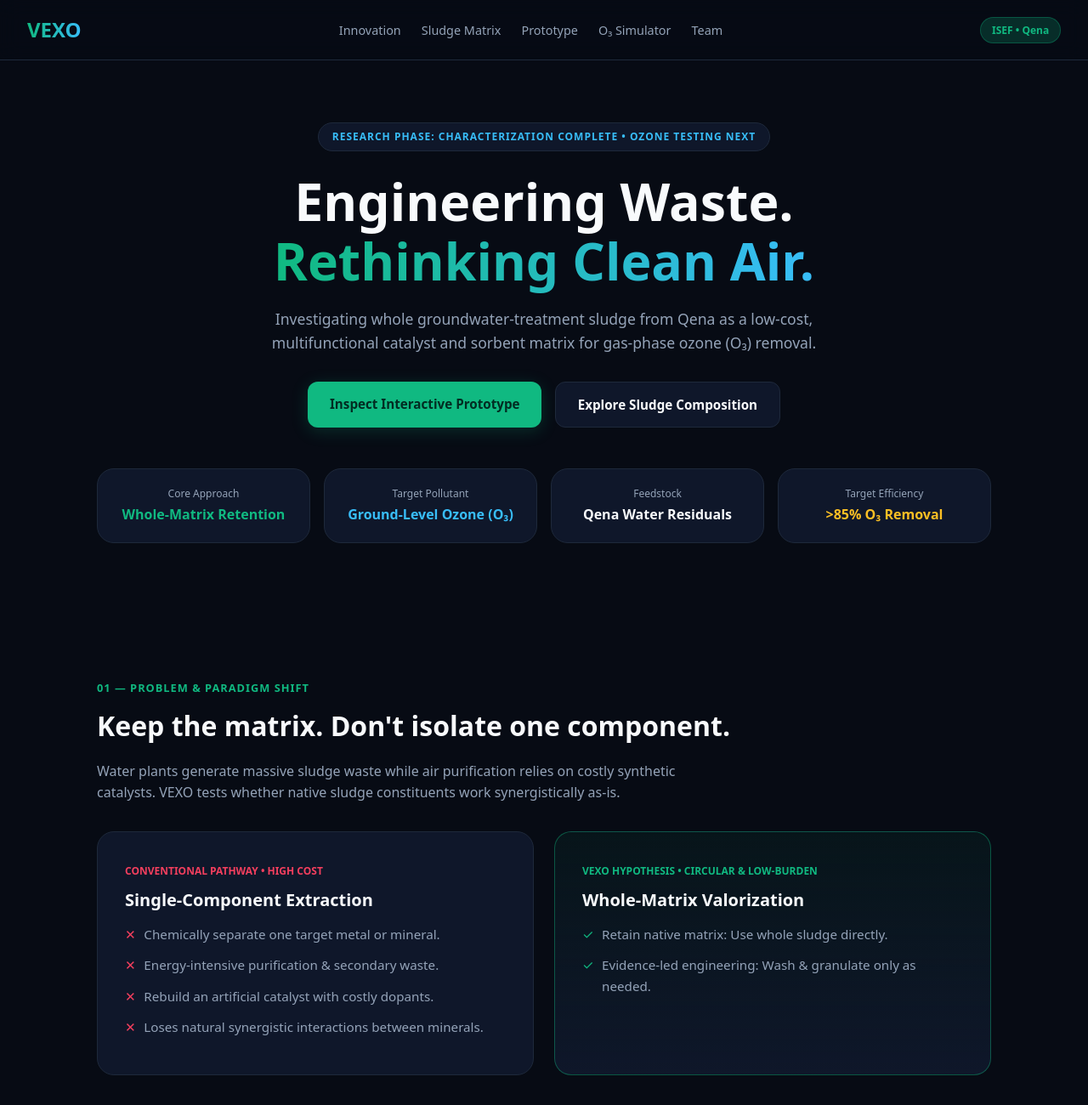
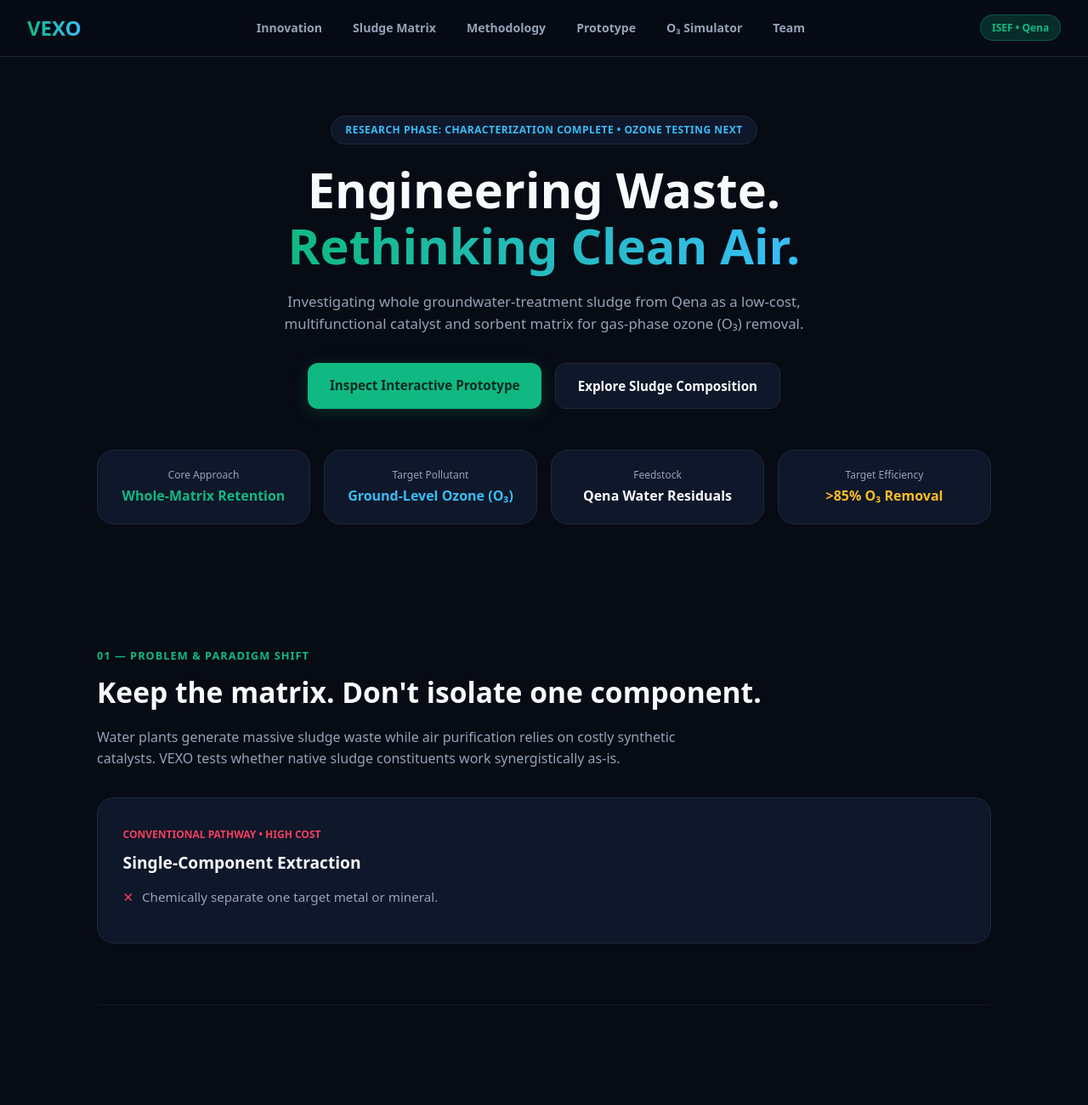
Before and after one commit to vexoproject834-bit/Vexo-Project, a plain HTML site: page index.html in a window 1280 px wide. Shown: the top 1300 px of the page at 85% size. After the commit the page ends 1183 px from the top, so only its background shows below. Drawn offline with Linux system fonts and the light colour scheme.

Commit message:
Update index.html

```diff
--- a/index.html
+++ b/index.html
@@ -18,34 +18,34 @@
     }
 
     * { box-sizing: border-box; margin: 0; padding: 0; font-family: system-ui, -apple-system, 'Segoe UI', Roboto, sans-serif; }
-    html { scroll-behavior: smooth; }
+    html { scroll-behavior: smooth; scroll-padding-top: 5rem; }
     body { background-color: var(--bg); color: var(--text); line-height: 1.6; }
 
     /* Navbar */
     nav {
       position: fixed; top: 0; width: 100%; z-index: 100;
-      background: rgba(7, 11, 20, 0.85); backdrop-filter: blur(12px);
-      border-bottom: 1px solid var(--border); padding: 1rem 2rem;
+      background: rgba(7, 11, 20, 0.9); backdrop-filter: blur(12px);
+      border-bottom: 1px solid var(--border); padding: 0.85rem 2rem;
       display: flex; justify-content: space-between; align-items: center;
     }
     .logo { font-size: 1.5rem; font-weight: 800; background: linear-gradient(90deg, var(--primary), var(--secondary)); -webkit-background-clip: text; -webkit-text-fill-color: transparent; text-decoration: none; }
-    .nav-links { display: flex; gap: 1.5rem; }
-    .nav-links a { color: var(--muted); text-decoration: none; font-size: 0.9rem; font-weight: 500; transition: 0.2s; }
-    .nav-links a:hover { color: var(--primary); }
+    .nav-links { display: flex; gap: 1.25rem; flex-wrap: wrap; justify-content: center; }
+    .nav-links a { color: var(--muted); text-decoration: none; font-size: 0.88rem; font-weight: 600; transition: 0.2s; padding: 0.25rem 0.5rem; border-radius: 0.4rem; }
+    .nav-links a:hover { color: var(--primary); background: rgba(16, 185, 129, 0.08); }
     .badge-top { background: var(--primary-glow); color: var(--primary); border: 1px solid rgba(16,185,129,0.3); padding: 0.3rem 0.8rem; border-radius: 999px; font-size: 0.75rem; font-weight: 700; }
 
     /* Container & Sections */
     .container { max-width: 1100px; margin: 0 auto; padding: 0 1.5rem; }
-    section { padding: 5rem 0; border-bottom: 1px solid rgba(30, 41, 59, 0.5); }
+    section { padding: 4.5rem 0; border-bottom: 1px solid rgba(30, 41, 59, 0.5); }
 
     /* Hero */
-    .hero { padding: 9rem 0 5rem; text-align: center; }
-    .pill { display: inline-block; background: var(--surface); border: 1px solid var(--border); color: var(--secondary); padding: 0.4rem 1rem; border-radius: 999px; font-size: 0.75rem; font-weight: 700; letter-spacing: 1px; text-transform: uppercase; margin-bottom: 1.5rem; }
-    h1 { font-size: clamp(2.2rem, 5vw, 3.8rem); font-weight: 800; line-height: 1.15; margin-bottom: 1.2rem; }
+    .hero { padding: 8.5rem 0 4.5rem; text-align: center; }
+    .pill { display: inline-block; background: var(--surface); border: 1px solid var(--border); color: var(--secondary); padding: 0.4rem 1rem; border-radius: 999px; font-size: 0.75rem; font-weight: 700; letter-spacing: 0.5px; text-transform: uppercase; margin-bottom: 1.25rem; }
+    h1 { font-size: clamp(2.1rem, 5vw, 3.6rem); font-weight: 800; line-height: 1.15; margin-bottom: 1.2rem; }
     .gradient-text { background: linear-gradient(90deg, var(--primary), var(--secondary)); -webkit-background-clip: text; -webkit-text-fill-color: transparent; }
-    .hero p { max-width: 650px; margin: 0 auto 2rem; color: var(--muted); font-size: 1.1rem; }
+    .hero p { max-width: 650px; margin: 0 auto 2rem; color: var(--muted); font-size: 1.05rem; }
     .btn-group { display: flex; gap: 1rem; justify-content: center; flex-wrap: wrap; }
-    .btn { padding: 0.85rem 1.6rem; border-radius: 0.75rem; font-weight: 700; text-decoration: none; font-size: 0.95rem; transition: 0.2s; cursor: pointer; border: none; }
+    .btn { padding: 0.85rem 1.6rem; border-radius: 0.75rem; font-weight: 700; text-decoration: none; font-size: 0.95rem; transition: 0.2s; cursor: pointer; border: none; display: inline-block; }
     .btn-primary { background: var(--primary); color: #022c22; box-shadow: 0 4px 20px var(--primary-glow); }
     .btn-primary:hover { transform: translateY(-2px); filter: brightness(1.1); }
     .btn-outline { background: var(--surface); color: var(--text); border: 1px solid var(--border); }
@@ -54,30 +54,30 @@
     /* Grid & Cards */
     .grid-2 { display: grid; grid-template-columns: repeat(auto-fit, minmax(300px, 1fr)); gap: 1.5rem; }
     .grid-4 { display: grid; grid-template-columns: repeat(auto-fit, minmax(200px, 1fr)); gap: 1rem; margin-top: 3rem; }
-    .card { background: var(--surface); border: 1px solid var(--border); border-radius: 1.25rem; padding: 2rem; transition: 0.3s; }
+    .card { background: var(--surface); border: 1px solid var(--border); border-radius: 1.25rem; padding: 1.85rem; transition: 0.3s; }
     .card:hover { border-color: rgba(56, 189, 248, 0.4); }
     .card-highlight { border-color: rgba(16, 185, 129, 0.4); background: linear-gradient(180deg, rgba(16,185,129,0.06) 0%, var(--surface) 100%); }
-    .sec-tag { color: var(--primary); font-size: 0.8rem; font-weight: 700; text-transform: uppercase; letter-spacing: 1px; display: block; margin-bottom: 0.5rem; }
-    h2 { font-size: 2rem; margin-bottom: 1rem; }
-    h3 { font-size: 1.25rem; margin-bottom: 0.75rem; }
-    ul.clean-list { list-style: none; space-y: 0.75rem; }
+    .sec-tag { color: var(--primary); font-size: 0.8rem; font-weight: 700; text-transform: uppercase; letter-spacing: 1px; display: block; margin-bottom: 0.4rem; }
+    h2 { font-size: clamp(1.6rem, 3vw, 2.1rem); margin-bottom: 0.8rem; }
+    h3 { font-size: 1.2rem; margin-bottom: 0.75rem; }
+    ul.clean-list { list-style: none; }
     ul.clean-list li { margin-bottom: 0.75rem; color: var(--muted); font-size: 0.95rem; display: flex; gap: 0.6rem; }
 
     /* Interactive Matrix Bars */
-    .oxide-item { margin-bottom: 1.2rem; cursor: pointer; padding: 0.6rem; border-radius: 0.75rem; transition: 0.2s; }
-    .oxide-item:hover { background: var(--surface-hover); }
+    .oxide-item { margin-bottom: 1rem; cursor: pointer; padding: 0.65rem; border-radius: 0.75rem; border: 1px solid transparent; transition: 0.2s; }
+    .oxide-item:hover, .oxide-item.active-ox { background: var(--surface-hover); border-color: rgba(56, 189, 248, 0.3); }
     .oxide-header { display: flex; justify-content: space-between; font-size: 0.9rem; font-weight: 600; margin-bottom: 0.4rem; }
     .bar-bg { background: #1e293b; height: 10px; border-radius: 999px; overflow: hidden; }
     .bar-fill { height: 100%; border-radius: 999px; transition: width 0.5s ease; }
 
     /* Interactive Prototype */
     .layer-btn {
-      width: 100%; text-align: center; padding: 1rem; margin-bottom: 0.6rem;
+      width: 100%; text-align: center; padding: 0.95rem; margin-bottom: 0.6rem;
       background: var(--surface); border: 1px solid var(--border); border-radius: 0.85rem;
       color: var(--text); cursor: pointer; transition: 0.2s; display: block;
     }
-    .layer-btn:hover, .layer-btn.active { border-color: var(--primary); background: rgba(16, 185, 129, 0.12); transform: scale(1.02); }
-    .layer-stage { font-size: 0.7rem; font-weight: 800; color: var(--secondary); text-transform: uppercase; display: block; }
+    .layer-btn:hover, .layer-btn.active { border-color: var(--primary); background: rgba(16, 185, 129, 0.14); transform: scale(1.02); }
+    .layer-stage { font-size: 0.7rem; font-weight: 800; color: var(--secondary); text-transform: uppercase; display: block; margin-bottom: 0.2rem; }
 
     /* Simulator */
     input[type="range"] { width: 100%; accent-color: var(--primary); margin: 0.5rem 0 1.5rem; cursor: pointer; }
@@ -88,8 +88,20 @@
     .team-card { display: flex; align-items: center; gap: 1.25rem; }
     .avatar { width: 85px; height: 85px; border-radius: 1rem; object-fit: cover; border: 2px solid var(--primary); background: #1e293b; flex-shrink: 0; }
 
-    footer { text-align: center; padding: 3rem 1rem; color: var(--muted); font-size: 0.85rem; }
-    @media (max-width: 768px) { .nav-links { display: none; } }
+    /* References & Footer */
+    .ref-list { list-style: decimal; padding-left: 1.25rem; color: var(--muted); font-size: 0.85rem; }
+    .ref-list li { margin-bottom: 0.5rem; }
+    footer { text-align: center; padding: 2.5rem 1rem; color: var(--muted); font-size: 0.85rem; border-top: 1px solid var(--border); margin-top: 2rem; }
+
+    /* Mobile Responsive Navbar */
+    @media (max-width: 768px) {
+      nav { flex-direction: column; gap: 0.5rem; padding: 0.75rem 1rem; }
+      .nav-links { gap: 0.5rem; }
+      .nav-links a { font-size: 0.8rem; }
+      .badge-top { display: none; }
+      .hero { padding-top: 9.5rem; }
+      html { scroll-padding-top: 6.5rem; }
+    }
   </style>
 </head>
 <body>
@@ -100,6 +112,7 @@
     <div class="nav-links">
       <a href="#innovation">Innovation</a>
       <a href="#matrix">Sludge Matrix</a>
+      <a href="#methodology">Methodology</a>
       <a href="#prototype">Prototype</a>
       <a href="#simulator">O₃ Simulator</a>
       <a href="#team">Team</a>
@@ -107,8 +120,9 @@
     <span class="badge-top">ISEF • Qena</span>
   </nav>
 
-  <!-- Hero -->
+  <!-- Main Content -->
   <div class="container">
+    <!-- Hero -->
     <header class="hero">
       <span class="pill">Research Phase: Characterization Complete • Ozone Testing Next</span>
       <h1>Engineering Waste.<br><span class="gradient-text">Rethinking Clean Air.</span></h1>
@@ -150,15 +164,3 @@
           <h3 style="margin-top:0.4rem;">Single-Component Extraction</h3>
           <ul class="clean-list">
             <li><span style="color:#f43f5e;">✕</span> Chemically separate one target metal or mineral.</li>
-            <li><span style="color:#f43f5e;">✕</span> Energy-intensive purification & secondary waste.</li>
-            <li><span style="color:#f43f5e;">✕</span> Rebuild an artificial catalyst with costly dopants.</li>
-            <li><span style="color:#f43f5e;">✕</span> Loses natural synergistic interactions between minerals.</li>
-          </ul>
-        </div>
-
-        <div class="card card-highlight">
-          <span style="font-size:0.75rem; color:var(--primary); font-weight:700;">VEXO HYPOTHESIS • CIRCULAR & LOW-BURDEN</span>
-          <h3 style="margin-top:0.4rem;">Whole-Matrix Valorization</h3>
-          <ul class="clean-list">
-            <li><span style="color:var(--primary);">✓</span> Retain native matrix: Use whole sludge directly.</li>
-            <li><span style="color:var(--primary);">✓</span> Evidence-led engineering: Wash & granulate only as needed.</li>
```
